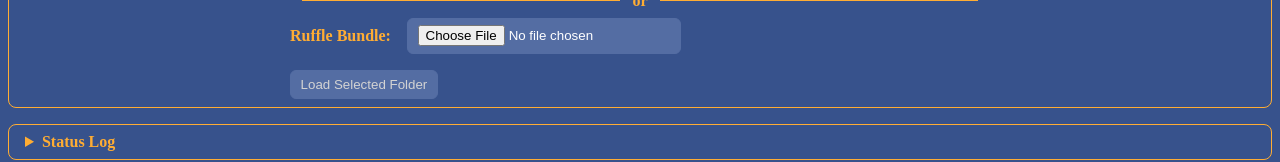
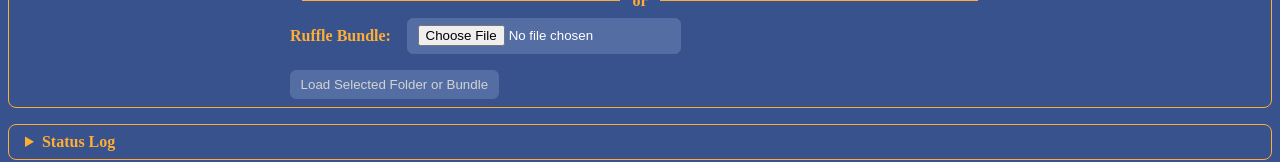
Before and after one commit to danielhjacobs/danielhjacobs.github.io, a plain HTML site: page ruffle-folder-runner/index.html in a window 1280 px wide. Both pictures are taken after a click on the heading "Upload Options". Shown: the part 259-421 px from the top of the page. Drawn offline with nearby package versions, Linux system fonts and the light colour scheme.

Commit message:
More accurate words

```diff
--- a/ruffle-folder-runner/index.html
+++ b/ruffle-folder-runner/index.html
@@ -132,7 +132,7 @@
         <label for="zipPicker">Ruffle Bundle:</label>
         <input id="zipPicker" type="file" accept=".ruf" />
       </div>
-      <button id="runBtn" disabled>Load Selected Folder</button>
+      <button id="runBtn" disabled>Load Selected Folder or Bundle</button>
     </div>
   </details>
 
```
